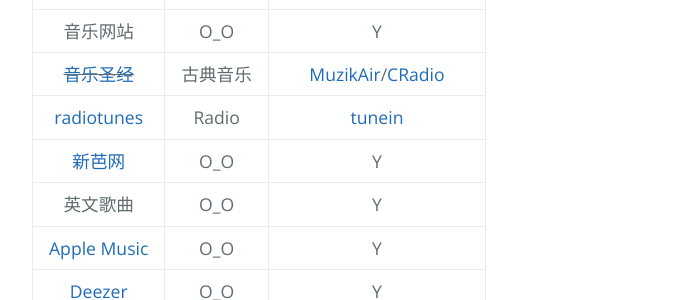
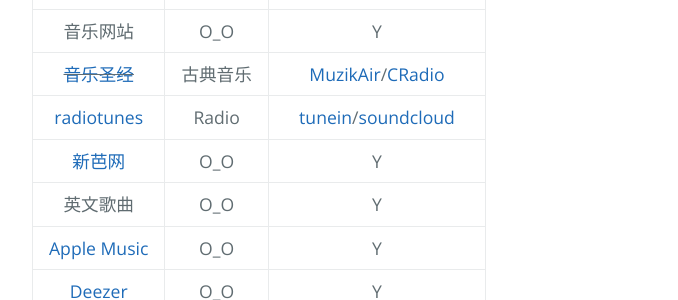
Before and after one commit to AmbroseRen/test, a Jekyll site: the page built from Art/Music/index.md, in a window 1280 px wide. Shown: the part 558-858 px from the top of the page, without its empty margins (128-806 px from the left). Built offline with Jekyll 4.4.1, drawn with Linux system fonts in a browser that asks for light colours; nearby versions of some CDN libraries; our own code applies the rules of GitHub Pages for plain Markdown files; library files that are not in the unit come from our copies; the repository's description, which GitHub fills in, is left out.

Commit message:
Update index.md

```diff
--- a/Art/Music/index.md
+++ b/Art/Music/index.md
@@ -35,7 +35,7 @@
 | [网易云音乐](https://music.163.com/) | O_O | [项目](https://github.com/DesperadoJ/Rules-for-UnblockNeteaseMusic)-[脚本](https://raw.githubusercontent.com/DesperadoJ/Rules-for-UnblockNeteaseMusic/master/Clash/UnblockNeteaseMusic.yaml)-[用法](https://desperadoj.com/16.html) |
 | 音乐网站 | O_O | Y |
 | ~~[音乐圣经](https://www.musicbible.com/)~~ | 古典音乐 | [MuzikAir](https://listen.muzikair.com/cn/)/[CRadio](https://www.accuradio.com/classical/) |
-| [radiotunes](https://www.radiotunes.com/) | Radio | [tunein](https://tunein.com/search/?query=classical) |
+| [radiotunes](https://www.radiotunes.com/) | Radio | [tunein](https://tunein.com/search/?query=classical)/[soundcloud](https://soundcloud.com/search/sets?q=classic%20music) |
 | [新芭网](https://www.sin80.com/artist/beethoven) | O_O | Y |
 | 英文歌曲 | O_O | Y |
 | [Apple Music](https://music.apple.com/cn/browse) | O_O | Y |
```
